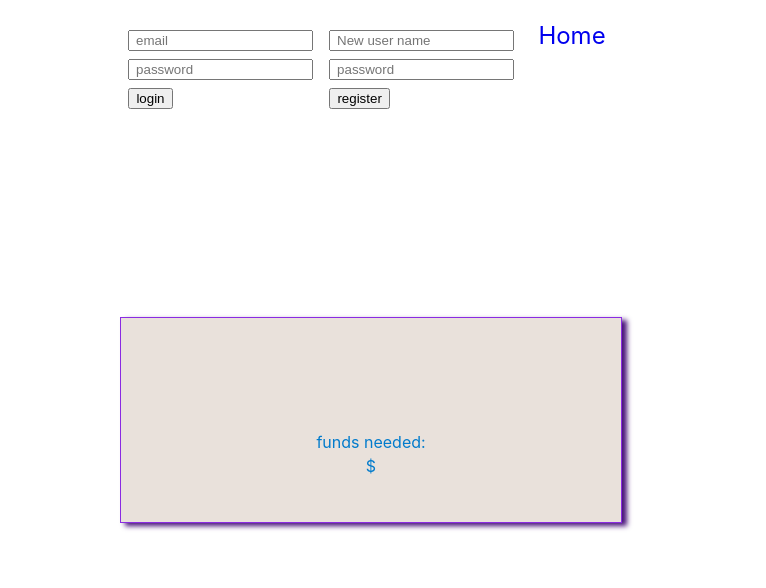
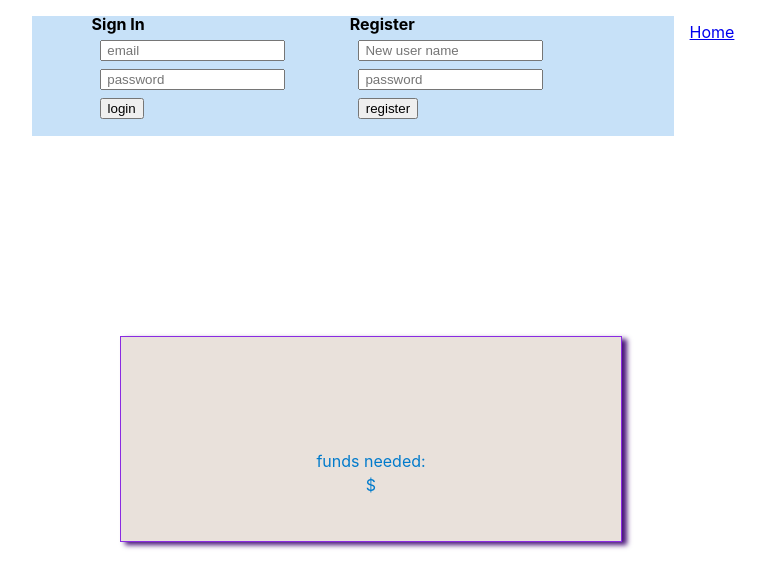
Before and after one commit to Greyflanel/Front-End-Build-Week-Luncher, a React (Create React App) app in the folder luncher/: page /school-list/school/1 in a window 1280 px wide. Shown: the top 588 px of the page, without its empty margins (269-1035 px from the left). Built offline with nearby package versions, Linux system fonts and the light colour scheme; no server answers.

Commit message:
My tenth commit. I got an activetab working, and still styling;

```diff
--- a/luncher/src/App.js
+++ b/luncher/src/App.js
@@ -16,10 +16,13 @@ class App extends Component {
     console.log(this.props);
 
     return (
-      <div className="App"><Login />
+      <div className="App">
+        {/* <h1>Luncher</h1> */}
       <div>
+
+      <Login />
         <nav>
-          <NavLink className="nav" exact to='/school-list'> Home</NavLink>
+          <NavLink activeClassName="nav" exact to='/school-list' activeStyle={{color: "red"}}> Home</NavLink>
           <Route exact path='/'/>
         </nav>
 
--- a/luncher/src/components/Login.js
+++ b/luncher/src/components/Login.js
@@ -39,8 +39,9 @@ class Login extends Component {
 
   render() {
     return (
-      <div>
+      <div className="loginRegister">
         <div className="login">
+          <strong>Sign In</strong>
         <form onSubmit={this.adminLogin}>
           <input type="text" placeholder=" email" onChange={this.handleInputChange} name="email" value={this.state.email} />
           <input type="text" placeholder=" password" onChange={this.handleInputChange} name="loginPassword" value={this.state.loginPassword} />
@@ -49,6 +50,7 @@ class Login extends Component {
         </div>
         <div>
         <div className="register">
+          <strong>Register</strong>
         <form>
           <input type="text" placeholder=" New user name" onChange={this.handleInputChange} name="newUserName" value={this.state.newUserName} />
           <input type="text" placeholder=" password" onChange={this.handleInputChange} name="newPassword" value={this.state.newPassword} />
--- a/luncher/src/index.css
+++ b/luncher/src/index.css
@@ -1,4 +1,4 @@
-html, body, span, applet, object, iframe,
+html, span, applet, object, iframe,
 h1, h2, h4, h5, h6, p, blockquote, pre,
 a, abbr, acronym, address, big, cite, code,
 del, dfn, em, img, ins, kbd, q, s, samp,
@@ -81,14 +81,14 @@ code {
 .school-container {
   display: flex;
   justify-content: left;
-  margin: 200px;
+  margin-top: 200px;
   text-align: center;
 }
 .nav {
   text-decoration: none;
   text-align: center;
   font-size: 1.5rem;
-
+  margin-left: 150px;
 }
 input {
   display: flex;
@@ -124,3 +124,18 @@ div {
 .schoolButton {
   background-color: rgb(251, 194, 149);
 }
+.login {
+  display: inline-block;
+  margin-left: 60px;
+}
+.register {
+  display: inline-block;
+  margin-left: 30%;
+  margin-right: 180px;
+
+}
+.loginRegister {
+ margin-left: 40px;
+ background-color: rgb(199, 225, 248);
+ height: 120px;
+}
```
